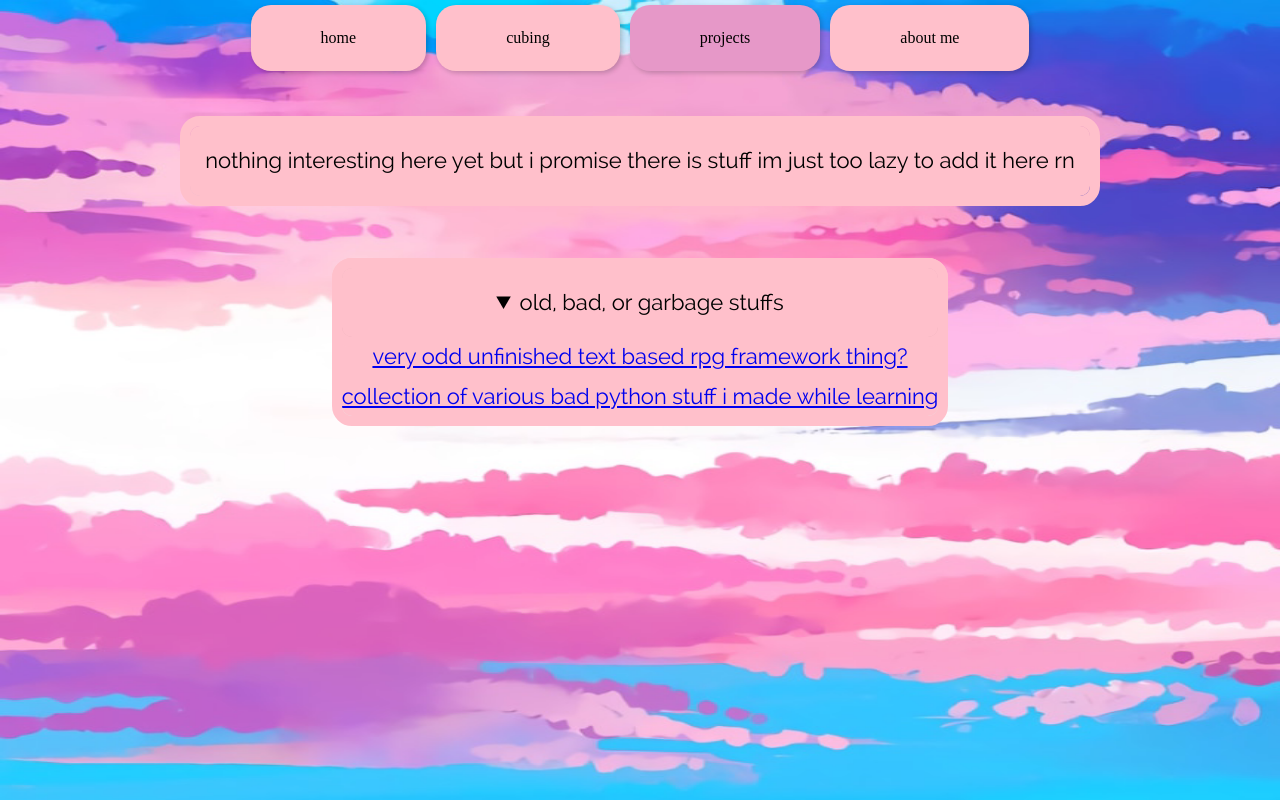
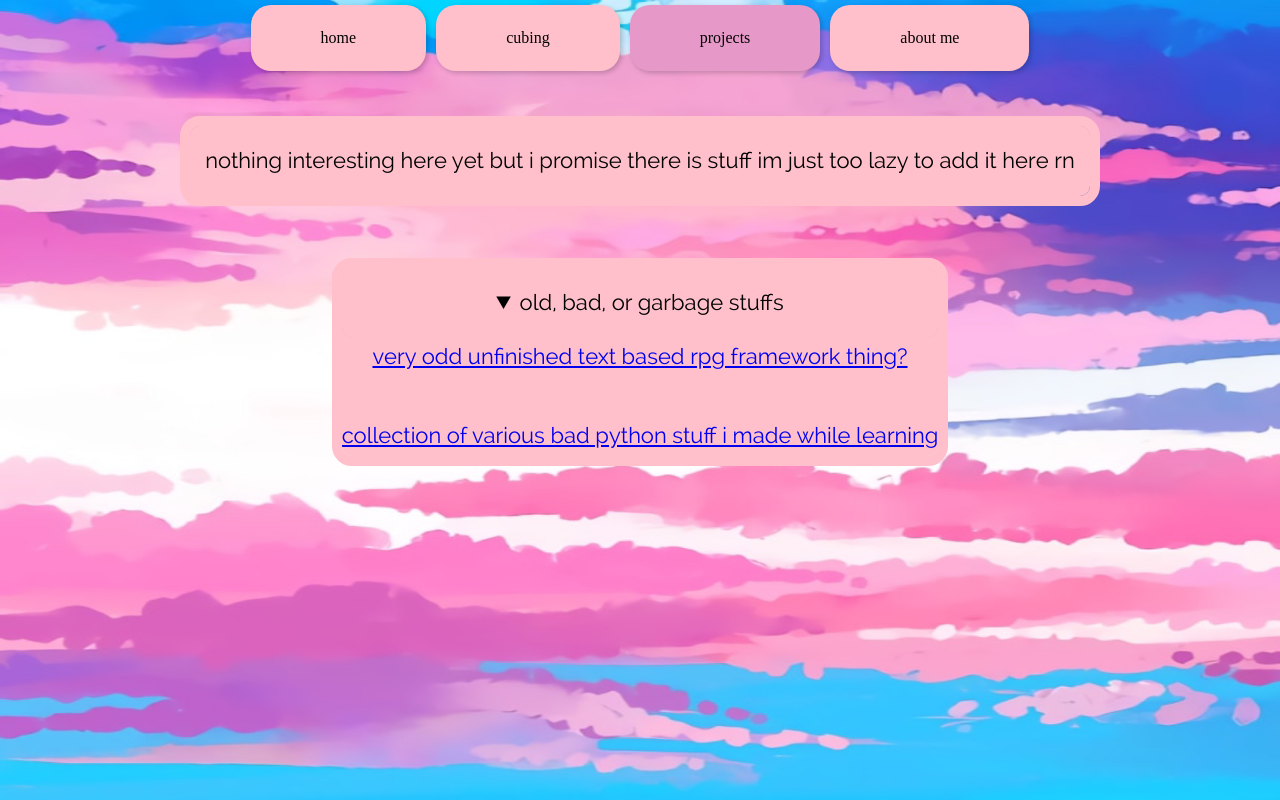
Before and after one commit to PulsarCubes/website, a plain HTML site: page projects/index.html in a window 1280 px wide. Both pictures are taken after a click on the heading "old, bad, or garbage stuffs". Drawn offline with Linux system fonts and the light colour scheme.

Commit message:
line break

```diff
--- a/projects/index.html
+++ b/projects/index.html
@@ -21,7 +21,7 @@
         <summary class="textstuff">
           old, bad, or garbage stuffs
         </summary>
-        <a href="https://github.com/PulsarCubes/badpythonrpg">very odd unfinished text based rpg framework thing?</a>
+        <a href="https://github.com/PulsarCubes/badpythonrpg">very odd unfinished text based rpg framework thing?</a><br>
         <br><a href="https://github.com/PulsarCubes/pythonstuffimade">collection of various bad python stuff i made while learning</a>
       </details>
     <!--remember to add all github stuff+pictures in cool format trust-->
```
